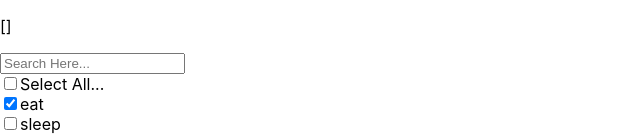
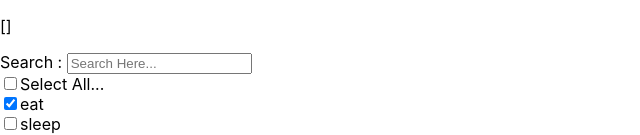
Before and after one commit to heet-solutelabs/multi-select-checkbox, a React (Create React App) app: page / in a window 1280 px wide. Shown: the top 135 px of the page, without its empty margins (0-640 px from the left). Built offline with nearby package versions, Linux system fonts and the light colour scheme.

Commit message:
code improvement and label added

```diff
--- a/package.json
+++ b/package.json
@@ -1,6 +1,6 @@
 {
   "name": "multi-select-checkbox",
-  "version": "3.0.3",
+  "version": "3.0.4 ",
   "license": "MIT",
   "description": "Multi Select CheckBox",
   "main": "./dist/MultiSelectCheckBox.js",
--- a/src/App.js
+++ b/src/App.js
@@ -17,6 +17,8 @@ export default function App() {
           },
         ]}
         searchFilterParentDivClassName="searchFilterParentDivClassName"
+        searchLabelName="Search : "
+        searchLabelClassName="searchLabelClassName"
         searchFilterClassName="searchFilterClassName"
         searchPlaceHolderName="Search Here..."
         showSearchBox={true}
--- a/src/ListAllCheckBox.js
+++ b/src/ListAllCheckBox.js
@@ -1,5 +1,7 @@
 import React from "react";
-import PassOnChangeDataFun from "./utils/PassOnChangeDataFun";
+import PassOnChangeDataFun, {
+  checkArrContainsLabelValue,
+} from "./utils/PassOnChangeDataFun";
 
 function ListAllCheckBox({
   viewCheckBox = [],
@@ -12,13 +14,9 @@ function ListAllCheckBox({
 }) {
   return (
     <>
-      {Array.isArray(viewCheckBox) &&
-        viewCheckBox.length > 0 &&
-        viewCheckBox.every((item) => "label" in item && "value" in item) &&
+      {checkArrContainsLabelValue(viewCheckBox) &&
         viewCheckBox.map((item, index) => (
           <div className={listOfAllCheckBoxParentDivClassName} key={index}>
-            {item.label && item.value && (
-              <React.Fragment>
             <input
               id={index}
               className={listOfCheckBoxItemsClassName}
@@ -29,8 +27,7 @@ function ListAllCheckBox({
                 }).is_active
               }
               onChange={(e) => {
-                    let selectedCheckBox = selectCheckBox.map(
-                      (current_item) => {
+                let selectedCheckBox = selectCheckBox.map((current_item) => {
                   if (Object.is(current_item.label, item.label)) {
                     return {
                       ...current_item,
@@ -40,8 +37,7 @@ function ListAllCheckBox({
                   return {
                     ...current_item,
                   };
-                      }
-                    );
+                });
                 onChange(PassOnChangeDataFun(selectedCheckBox));
                 setSelectCheckBox(selectedCheckBox);
               }}
@@ -52,8 +48,6 @@ function ListAllCheckBox({
             >
               {item.label}
             </label>
-              </React.Fragment>
-            )}
           </div>
         ))}
     </>
--- a/src/MultiSelectCheckBox.js
+++ b/src/MultiSelectCheckBox.js
@@ -5,6 +5,8 @@ import ListAllCheckBox from "./ListAllCheckBox";
 import SearchFilter from "./SearchFilter";
 
 export function MultiSelectCheckBox({
+  searchLabelClassName = "",
+  searchLabelName = "",
   searchFilterParentDivClassName = "",
   searchFilterClassName = "",
   searchPlaceHolderName = "",
@@ -46,6 +48,9 @@ export function MultiSelectCheckBox({
     <>
       {showSearchBox && (
         <SearchFilter
+          viewCheckBox={viewCheckBox}
+          searchLabelClassName={searchLabelClassName}
+          searchLabelName={searchLabelName}
           searchTerm={searchTerm}
           setSearchTerm={setSearchTerm}
           searchFilterClassName={searchFilterClassName}
--- a/src/SearchFilter.js
+++ b/src/SearchFilter.js
@@ -1,6 +1,10 @@
 import React from "react";
+import { checkArrContainsLabelValue } from "./utils/PassOnChangeDataFun";
 
 function SearchFilter({
+  viewCheckBox,
+  searchLabelClassName,
+  searchLabelName,
   searchTerm,
   setSearchTerm,
   searchPlaceHolderName,
@@ -8,8 +12,14 @@ function SearchFilter({
   searchFilterParentDivClassName,
 }) {
   return (
+    checkArrContainsLabelValue(viewCheckBox) && (
       <div className={searchFilterParentDivClassName}>
+        <label htmlFor="search" className={searchLabelClassName}>
+          {searchLabelName}
+        </label>
         <input
+          id="search"
+          name="search"
           type="text"
           value={searchTerm}
           onChange={(e) => {
@@ -19,6 +29,7 @@ function SearchFilter({
           placeholder={searchPlaceHolderName}
         />
       </div>
+    )
   );
 }
 
--- a/src/SelectAllCheckBox.js
+++ b/src/SelectAllCheckBox.js
@@ -1,5 +1,7 @@
 import React from "react";
-import PassOnChangeDataFun from "./utils/PassOnChangeDataFun";
+import PassOnChangeDataFun, {
+  checkArrContainsLabelValue,
+} from "./utils/PassOnChangeDataFun";
 
 function SelectAllCheckBox({
   viewCheckBox = [],
@@ -13,9 +15,7 @@ function SelectAllCheckBox({
 }) {
   return (
     <>
-      {Array.isArray(viewCheckBox) &&
-        viewCheckBox.length > 0 &&
-        viewCheckBox.some((item) => item.label && item.value) && (
+      {checkArrContainsLabelValue(viewCheckBox) && (
         <div className={selectAllParentDivClassName}>
           <input
             id="select_all_checkbox"
--- a/src/utils/PassOnChangeDataFun.js
+++ b/src/utils/PassOnChangeDataFun.js
@@ -7,3 +7,11 @@ export default function passOnChangeDataFun(selectedCheckBox) {
   });
   return newArr;
 }
+
+export function checkArrContainsLabelValue(viewCheckBox) {
+  return (
+    Array.isArray(viewCheckBox) &&
+    viewCheckBox.length > 0 &&
+    viewCheckBox.every((item) => item.label && item.value)
+  );
+}
```
Lines whose indentation alone changed are shown as unchanged.
